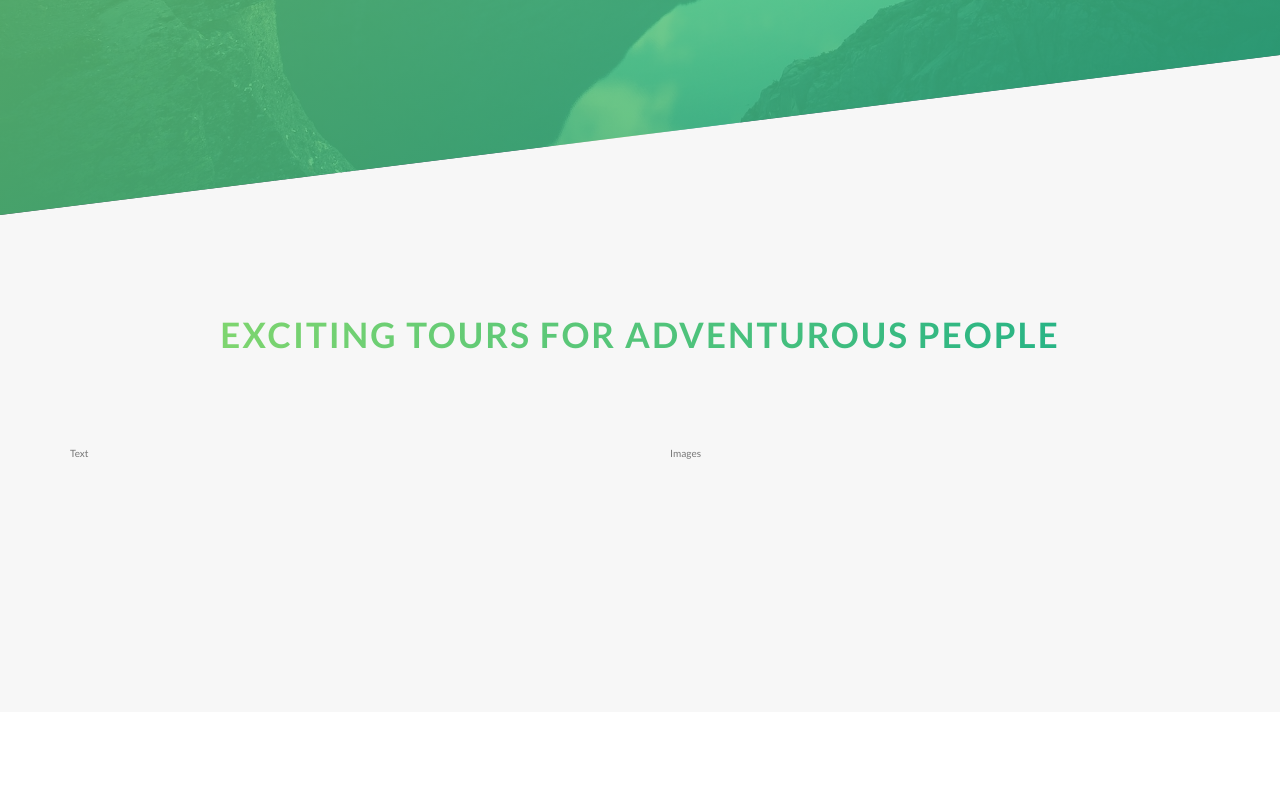
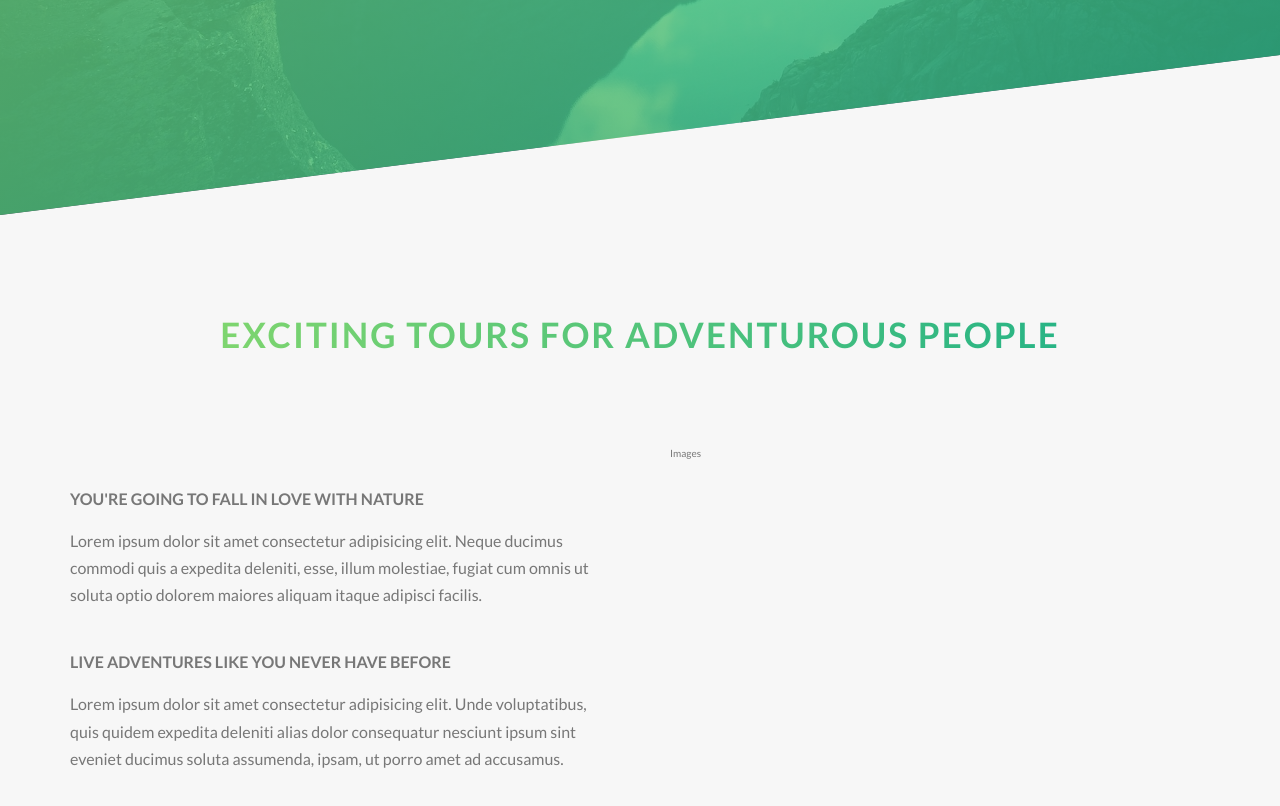
Before and after one commit to igoryen/gac, a Vue app: page /#/css-projects in a window 1280 px wide. Shown: the part 710-1516 px from the top of the page. Before the commit the page ends 1422 px from the top, so only its background shows below. Built offline with nearby package versions, Linux system fonts and the light colour scheme.

Commit message:
36-A. Built the text section.

```diff
--- a/src/assets/scss/base/_typography.scss
+++ b/src/assets/scss/base/_typography.scss
@@ -51,3 +51,16 @@ body {
         transform: skewY(2deg) skewX(15deg) scale(1.1);
     }
 }
+
+.heading-tertiary {
+    font-size: 1.6rem;
+    font-weight: 700;
+    text-transform: uppercase;
+}
+
+.paragraph {
+    font-size: 1.6rem;
+    &:not(:last-child) {
+        margin-bottom: 3rem;
+    }
+}
--- a/src/assets/scss/base/_utilities.scss
+++ b/src/assets/scss/base/_utilities.scss
@@ -4,6 +4,14 @@
     text-align: center;
 }
 
-.u-margin-bottom-8 {
+.u-margin-bottom-big {
     margin-bottom: 8rem;
 }
+
+.u-margin-bottom-medium {
+    margin-bottom: 4rem;
+}
+
+.u-margin-bottom-small {
+    margin-bottom: 1.5rem;
+}
--- a/src/components/cssprojects/d210126.vue
+++ b/src/components/cssprojects/d210126.vue
@@ -26,14 +26,36 @@
 
         <main>
             <section class="section-about">
-                <div class="u-center-text u-margin-bottom-8">
+                <div class="u-center-text u-margin-bottom-big">
                     <h2 class="heading-secondary">
                         Exciting tours for adventurous people
                     </h2>
                 </div>
 
                 <div class="row">
-                    <div class="col-50prc">Text</div>
+                    <div class="col-50prc">
+                        <h3 class="heading-tertiary u-margin-bottom-small">
+                            You're going to fall in love with nature
+                        </h3>
+                        <p class="paragraph">
+                            Lorem ipsum dolor sit amet consectetur adipisicing
+                            elit. Neque ducimus commodi quis a expedita
+                            deleniti, esse, illum molestiae, fugiat cum omnis ut
+                            soluta optio dolorem maiores aliquam itaque adipisci
+                            facilis.
+                        </p>
+
+                        <h3 class="heading-tertiary u-margin-bottom-small">
+                            Live adventures like you never have before
+                        </h3>
+                        <p class="paragraph">
+                            Lorem ipsum dolor sit amet consectetur adipisicing
+                            elit. Unde voluptatibus, quis quidem expedita
+                            deleniti alias dolor consequatur nesciunt ipsum sint
+                            eveniet ducimus soluta assumenda, ipsam, ut porro
+                            amet ad accusamus.
+                        </p>
+                    </div>
                     <div class="col-50prc">Images</div>
                 </div>
             </section>
```
